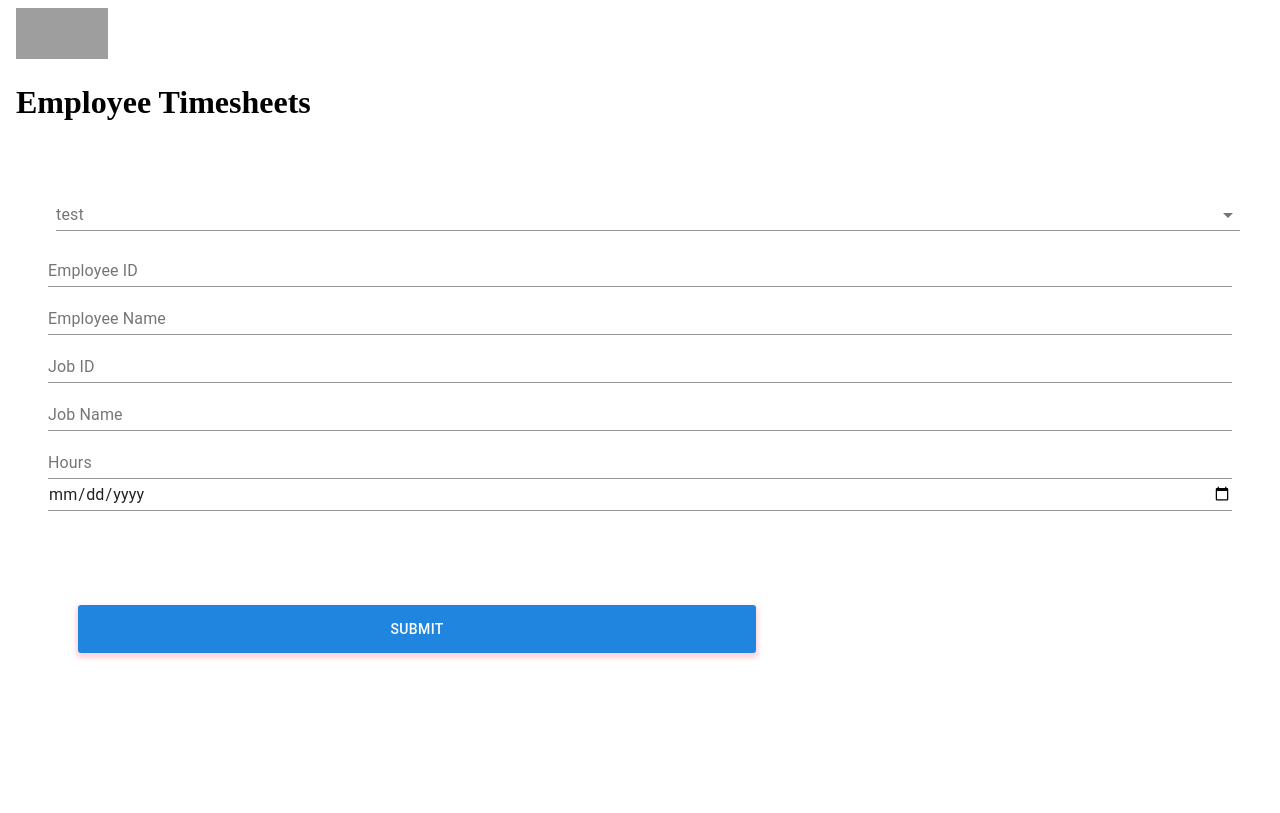
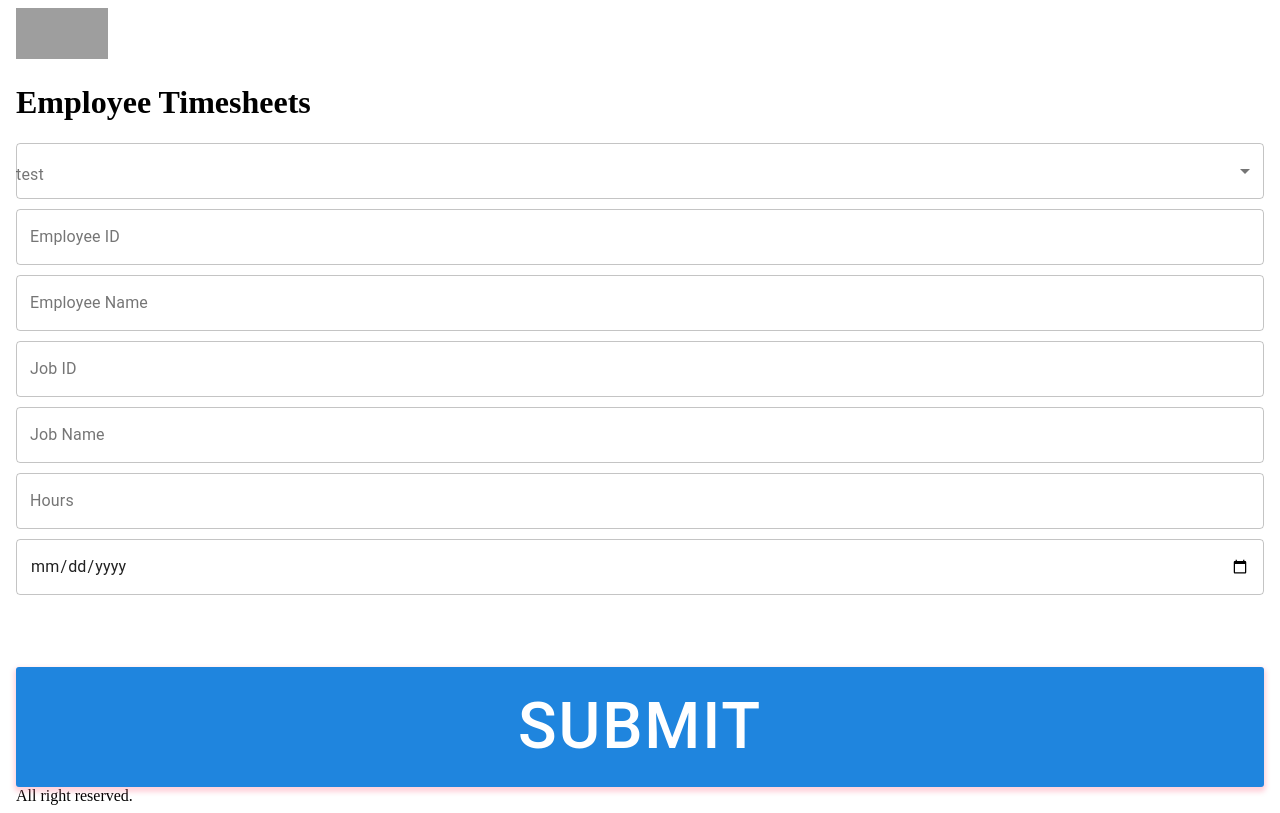
Before and after one commit to Aarsleff-Apps/Userforms, a React app in the folder frontend/: page /form in a window 1280 px wide. Built offline with nearby package versions, Linux system fonts and the light colour scheme; grey boxes are pictures that could not be loaded; the HTML template or start-up script is replaced by a standard one.

Commit message:
Main form CSS reworked so elements dont overlap on resizing

```diff
--- a/frontend/src/components/FormComponents/DropDown.js
+++ b/frontend/src/components/FormComponents/DropDown.js
@@ -11,9 +11,10 @@ const useStyles = makeStyles((theme) => ({
     marginTop: theme.spacing(2),
   },
   formControl: {
-    margin: theme.spacing(1),
-    minWidth: 120,
     width: "100%",
+    height: "25%",
+    fontSize: 50,
+    paddingBottom: 10,
   },
 }));
 
@@ -39,8 +40,9 @@ export default function MUIDropDown(props) {
       <FormControl className={classes.formControl}>
         <InputLabel id="itemSelect-label">{props.name}</InputLabel>
         <Select
+          id="outlined-basic"
+          variant="outlined"
           labelId="itemSelect-label"
-          id="itemSelect"
           name={props.name}
           open={open}
           onClose={handleClose}
--- a/frontend/src/components/Screens/FormPage.js
+++ b/frontend/src/components/Screens/FormPage.js
@@ -6,7 +6,6 @@ import { makeStyles } from "@material-ui/core/styles";
 import { employeeValidationSchema } from "../Validation/ValidationSchema";
 import MUIDropDown from "../FormComponents/DropDown";
 
-
 const useStyles = makeStyles({
   btn: {
     background: "#1F85DE",
@@ -14,24 +13,24 @@ const useStyles = makeStyles({
     borderRadius: 3,
     boxShadow: "0 3px 5px 2px rgba(255, 105, 135, .3)",
     color: "white",
-    height: 48,
-    margin: "5%",
+    height: 120,
+    width: "100%",
+    marginTop: "5%",
     padding: "0 25%",
+    fontSize: "4rem"
   },
   field: {
     width: "100%",
+    height: "25%",
+    fontSize: "4rem",
+    paddingBottom: 10,
   },
-  fieldContainer: {
-    display: "flexbox",
-    justifyContent: "center",
-    padding: "2rem",
-  },
-  dateStyle: {
-    width: "180px",
-  },
+
 });
 
-const validationSchema = employeeValidationSchema
+
+
+const validationSchema = employeeValidationSchema;
 const test = ["1", "2", "3", "4"];
 const name = "test";
 const nameID = "employeeID";
@@ -66,17 +65,16 @@ const FormPage = () => {
         //  .then(resetForm())
         .then(setSubmitting(false));
       console.log(`submitted!!`);
-      console.log(values)
+      console.log(values);
     },
   });
 
-const classes = useStyles()
-
+  const classes = useStyles();
 
   return (
-    <div>
-      <body class="main">
-        <header class="navbar">
+    <body>
+      <div class="grid-container">
+        <header class="header">
           <a href="https://www.aarsleff.co.uk/">
             <img
               class="logo"
@@ -86,20 +84,21 @@ const classes = useStyles()
             />
           </a>
         </header>
-        <div class="container">
+
+        <main class="main">
         <h1 class="title">Employee Timesheets</h1>
-          <div class="d1">
+
           <form onSubmit={formik.handleSubmit}>
             <div class={classes.fieldContainer}>
               <div className="spacer" />
-
-
 
               <MUIDropDown data={test} name={name} id={nameID} />
 
               <div className="spacer" />
 
               <TextField
+              id="outlined-basic"
+               variant="outlined"
                 className={classes.field}
                 label="Employee ID"
                 name="employeeID"
@@ -107,8 +106,7 @@ const classes = useStyles()
                 value={formik.values.employeeID}
                 placeholder="2345"
                 error={
-                  formik.touched.employeeID &&
-                  Boolean(formik.errors.employeeID)
+                  formik.touched.employeeID && Boolean(formik.errors.employeeID)
                 }
                 onChange={formik.handleChange}
                 helperText={
@@ -119,6 +117,8 @@ const classes = useStyles()
               <div className="spacer" />
 
               <TextField
+              id="outlined-basic"
+              variant="outlined"
                 className={classes.field}
                 label="Employee Name"
                 name="employeeName"
@@ -138,6 +138,8 @@ const classes = useStyles()
               <div className="spacer" />
 
               <TextField
+              id="outlined-basic"
+              variant="outlined"
                 className={classes.field}
                 label="Job ID"
                 name="jobID"
@@ -150,6 +152,8 @@ const classes = useStyles()
               />
               <div className="spacer" />
               <TextField
+              id="outlined-basic"
+              variant="outlined"
                 className={classes.field}
                 label="Job Name"
                 name="job"
@@ -162,6 +166,8 @@ const classes = useStyles()
               />
               <div className="spacer" />
               <TextField
+              id="outlined-basic"
+              variant="outlined"
                 className={classes.field}
                 label="Hours"
                 name="hours"
@@ -174,8 +180,11 @@ const classes = useStyles()
               />
               <div className="spacer" />
 
+
               <div className="dateStyle">
                 <TextField
+                id="outlined-basic"
+                variant="outlined"
                   className={classes.field}
                   // label="date"
                   name="date"
@@ -191,11 +200,10 @@ const classes = useStyles()
               Submit
             </Button>
           </form>
-          </div>
+        </main>
+        <footer class="footer">All right reserved.</footer>
       </div>
     </body>
-      <footer class="foot" />
-    </div>
   );
 };
 
--- a/frontend/static/css/index.css
+++ b/frontend/static/css/index.css
@@ -11,6 +11,17 @@ body{
     margin: 0;
     background-color: #fafafa;
 }
+
+.title {
+
+    color: #006eb1!important;
+    font-size: 3.56rem;
+    margin-top: 3%;
+    font-family: Roboto,-apple-system,BlinkMacSystemFont,"Segoe UI",Oxygen-Sans,Ubuntu,Cantarell,"Helvetica Neue",sans-serif;
+    font-weight: 300;
+    text-align: center;
+}
+
 
 .grid-container{
     display: grid;
@@ -39,6 +50,15 @@ body{
 
 .main{
     grid-area: main;
+
+}
+
+form{
+    margin-left: auto;
+    margin-right: auto;
+    width: 20em;
+    padding-top: 2%;
+
 }
 
 .footer{
```
Also changed, not shown: frontend/static/frontend/main.js, 1 other file (tests, documents, lock files or other folders). Lines whose indentation alone changed are shown as unchanged.
